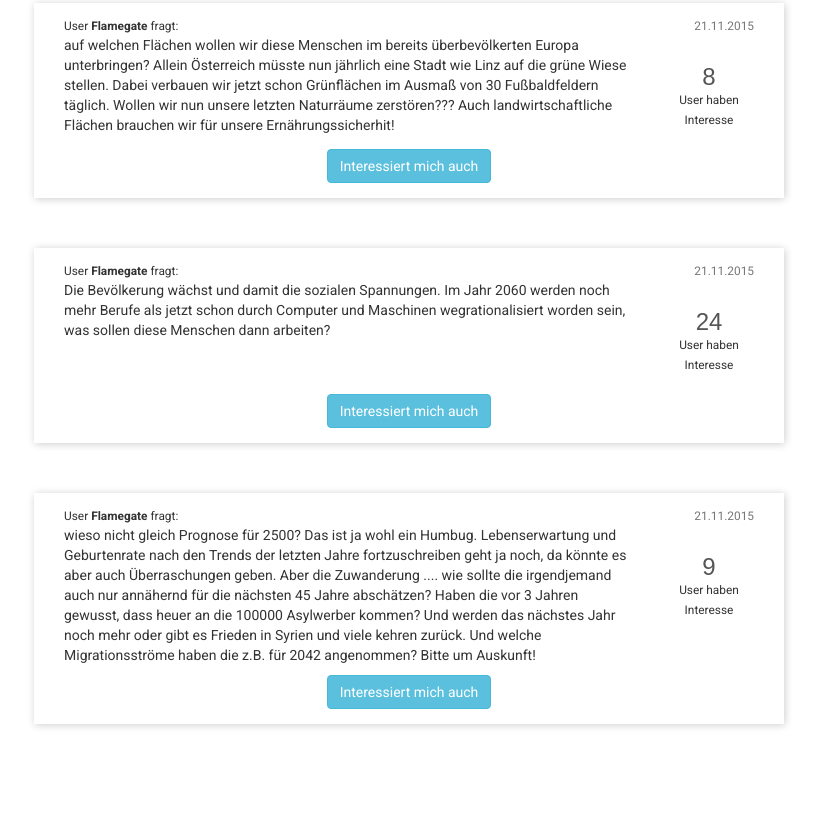
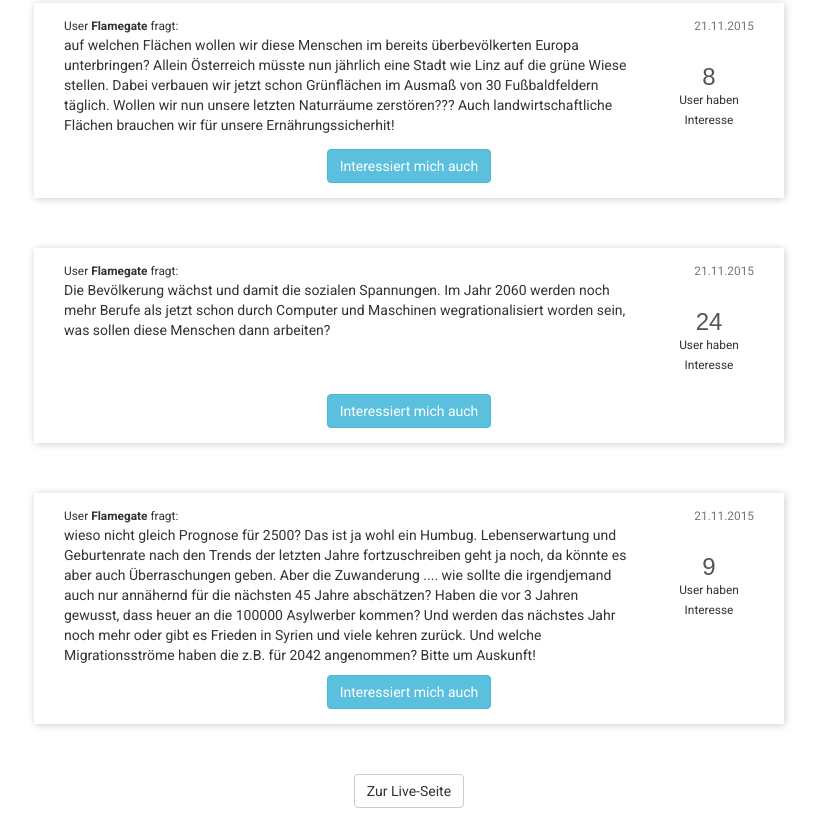
Before and after one commit to fin/editorslab2015, a plain HTML site: page detail.html in a window 1280 px wide. Shown: the part 1080-1898 px from the top of the page, without its empty margins (231-1050 px from the left). Before the commit the page ends 1854 px from the top, so only its background shows below. Drawn offline with nearby package versions, Linux system fonts and the light colour scheme.

Commit message:
live-link in detail

```diff
--- a/detail.html
+++ b/detail.html
@@ -120,6 +120,9 @@
       </div>
     </div>
   </div>
+  <p class="text-center">
+    <a href="live.html" class="btn btn-default">Zur Live-Seite</a>
+  </p>
 </div>
 <div class="modal fade bs-success-modal" tabindex="-1" role="dialog" aria-labelledby="mySmallModalLabel">
 <div class="modal-dialog modal-sm">
```
